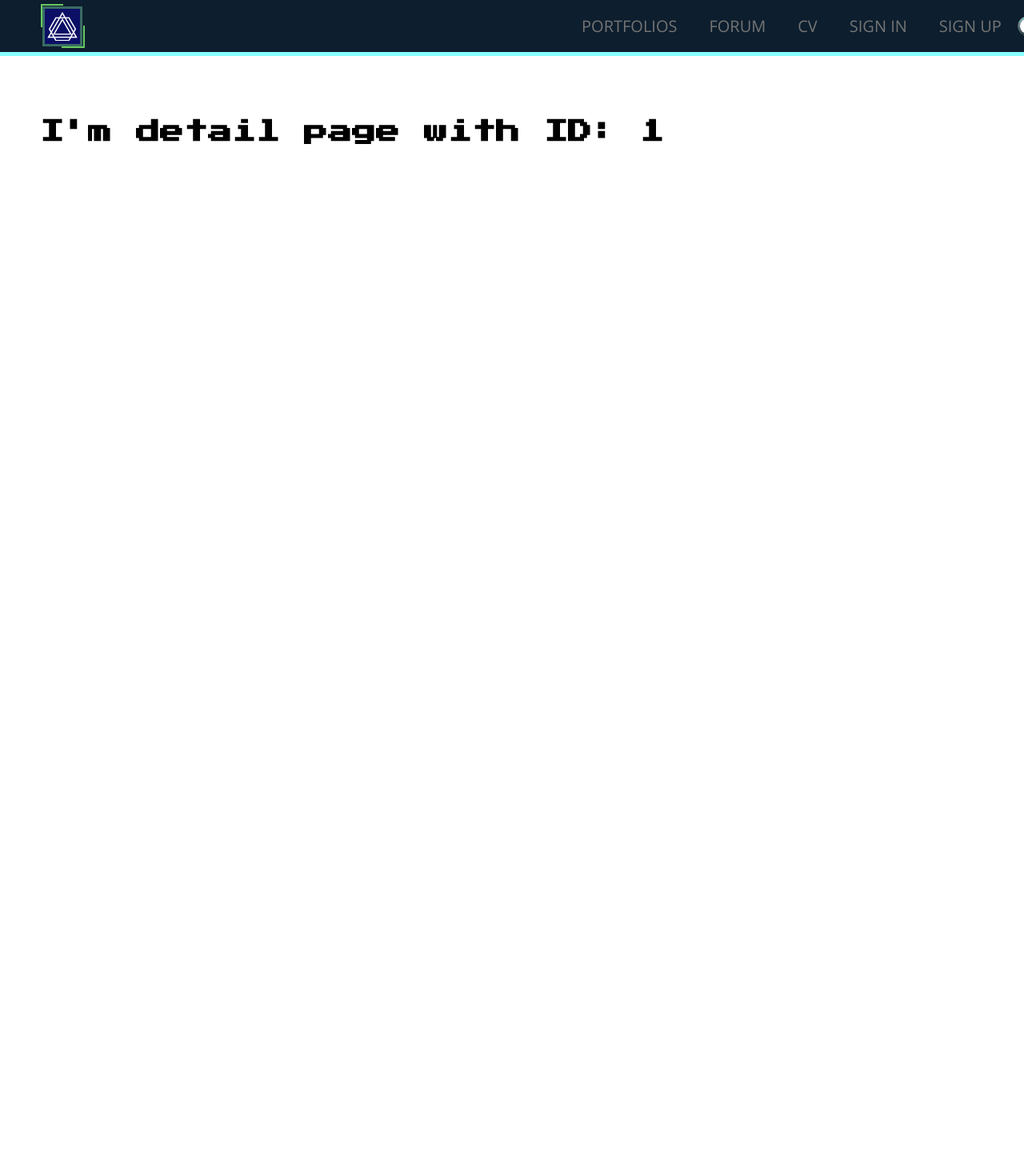
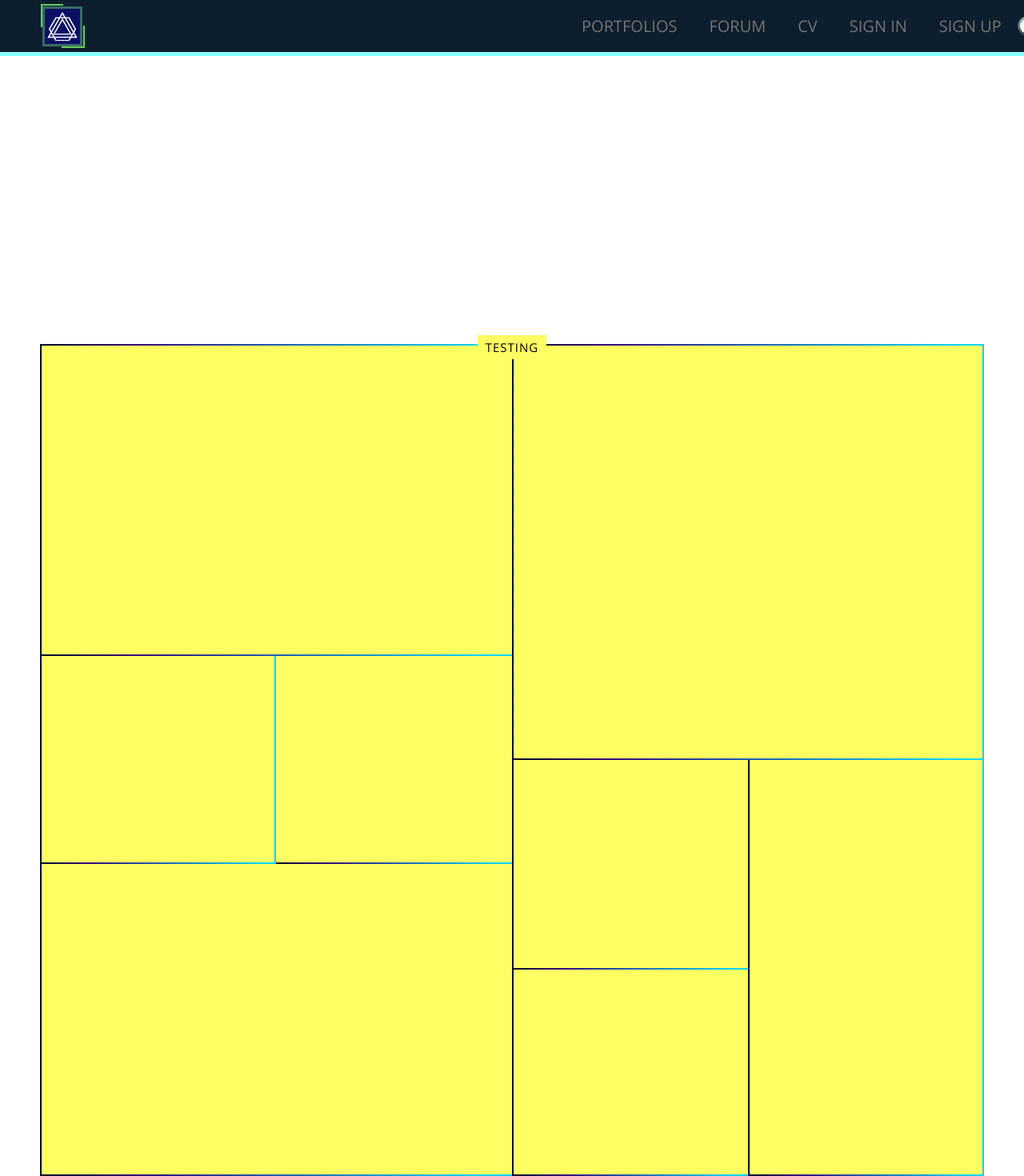
Before and after one commit to ChanManChan/nextJs-portfolio, a Next.js app: page /portfolios/1 in a window 1280 px wide. Shown: the whole page at 80% size. Before the commit the page ends 950 px from the top, so only its background shows below. Built offline with nearby package versions, Linux system fonts and the light colour scheme.

Commit message:
graphql implemented

```diff
--- a/components/shared/CustomInput.js
+++ b/components/shared/CustomInput.js
@@ -45,7 +45,7 @@ const Control = styled.div`
   &:hover,
   &:focus {
     > ${Bg_top},> ${Bg_right},> ${Bg} {
-      /* Light grey glow */
+      /* Light gradient glow */
       background: ${(p) =>
         p.theme.id === 'light'
           ? 'rgba(0, 188, 212, 1)'
--- a/components/shared/Hero.js
+++ b/components/shared/Hero.js
@@ -57,7 +57,7 @@ const Hero = () => (
       <h1> Hey, I'm Nanda Gopal. Experienced full stack developer</h1>
       <h3> Check out my portfolio</h3>
       <Link href='/portfolios' passHref>
-        <TitleButton>see my work</TitleButton>
+        <TitleButton themeColor='#fff'>see my work</TitleButton>
       </Link>
     </TitleInfo>
   </HeroContainer>
--- a/components/shared/ShimmerButton.js
+++ b/components/shared/ShimmerButton.js
@@ -4,14 +4,15 @@ const Button = styled.a`
   display: inline-block;
   text-transform: capitalize;
   text-decoration: none;
-  color: #fff;
+  color: ${(p) => p.themeColor};
   font-family: inherit;
   font-size: 2rem;
-  border: 0.3rem solid #fff;
+  border: 0.3rem solid ${(p) => p.themeColor};
   padding: 2rem 4rem;
   transition: background-color 0.3s, color 0.3s;
   position: relative;
   overflow: hidden;
+  cursor: pointer;
   &:hover {
     background-color: ${(p) => p.theme.primaryColor};
     color: ${(p) => p.theme.secondaryColor};
--- a/components/styles/Title.js
+++ b/components/styles/Title.js
@@ -1,4 +1,6 @@
 import styled, { keyframes } from 'styled-components';
+
+/**The text-shadow CSS property adds shadows to text. It accepts a comma-separated list of shadows to be applied to the text and any of its decorations. Each shadow is described by some combination of X and Y offsets from the element, blur radius, and color. */
 
 const TextWrapper = styled.div`
   @font-face {
@@ -14,10 +16,12 @@ const TextWrapper = styled.div`
 const neon = keyframes`
   0%,
   100% {
+    /* The last CSV is the position of the offset text*/
     text-shadow: 0 0 1vw #FA1C16, 0 0 3vw #FA1C16, 0 0 10vw #FA1C16, 0 0 10vw #FA1C16, 0 0 .4vw #FED128, .5vw .5vw .1vw #806914;
     color: #FED128;
   }
   50% {
+    /* Reduce each blur radius by half except for the offset text-shadow*/
     text-shadow: 0 0 .5vw #800E0B, 0 0 1.5vw #800E0B, 0 0 5vw #800E0B, 0 0 5vw #800E0B, 0 0 .2vw #800E0B, .5vw .5vw .1vw #40340A;
     color: #806914;
   }
@@ -25,10 +29,12 @@ const neon = keyframes`
 const flux = keyframes`
  0%,
   100% {
+    /* The last CSV is the position of the offset text*/
     text-shadow: 0 0 1vw #1041FF, 0 0 3vw #1041FF, 0 0 10vw #1041FF, 0 0 10vw #1041FF, 0 0 .4vw #8BFDFE, .5vw .5vw .1vw #147280;
     color: #28D7FE;
   }
   50% {
+    /* Reduce each blur radius by half except for the offset text-shadow*/
     text-shadow: 0 0 .5vw #082180, 0 0 1.5vw #082180, 0 0 5vw #082180, 0 0 5vw #082180, 0 0 .2vw #082180, .5vw .5vw .1vw #0A3940;
     color: #146C80;
   }
@@ -36,24 +42,17 @@ const flux = keyframes`
 
 const Neon = styled.div`
   font-family: neon;
-  color: #fb4264;
   font-size: 9vw;
   line-height: 9vw;
-  text-shadow: 0 0 3vw #f40a35;
   animation: ${neon} 1s ease infinite;
-  -moz-animation: ${neon} 1s ease infinite;
-  -webkit-animation: ${neon} 1s ease infinite;
+  pointer-events: none;
 `;
 const Flux = styled.div`
   font-family: neon;
-  color: #426dfb;
   font-size: 9vw;
   line-height: 9vw;
-  text-shadow: 0 0 3vw #2356ff;
   animation: ${flux} 2s linear infinite;
-  -moz-animation: ${flux} 2s linear infinite;
-  -webkit-animation: ${flux} 2s linear infinite;
-  -o-animation: ${flux} 2s linear infinite;
+  pointer-events: none;
 `;
 
 const Title = ({ neon, flux }) => (
--- a/components/styles/themes/dark.js
+++ b/components/styles/themes/dark.js
@@ -5,6 +5,7 @@ const theme = {
   staticColor1: '#eeeeee',
   staticColor2: '#757575',
   staticColor3: '#424242',
+  gridColor: '#ffff63',
   bodyBackgroundColor: '#000',
   bodyFontColor: '#fff',
   bg_gradient:
--- a/components/styles/themes/light.js
+++ b/components/styles/themes/light.js
@@ -5,6 +5,7 @@ const theme = {
   staticColor1: '#eeeeee',
   staticColor2: '#757575',
   staticColor3: '#424242',
+  gridColor: '#ffff63',
   bodyBackgroundColor: '#fff',
   bodyFontColor: '#000',
   bg_gradient:
--- a/package.json
+++ b/package.json
@@ -3,18 +3,22 @@
   "version": "0.1.0",
   "private": true,
   "scripts": {
-    "dev": "node server/index.js",
+    "dev": "nodemon --watch server server/index.js",
     "build": "next build",
     "start": "next start"
   },
   "dependencies": {
+    "axios": "^0.19.2",
     "express": "^4.17.1",
+    "express-graphql": "^0.9.0",
     "formik": "^2.1.4",
+    "graphql": "^15.0.0",
     "next": "9.3.6",
     "nprogress": "^0.2.0",
     "react": "16.13.1",
     "react-dom": "16.13.1",
     "styled-components": "^5.1.0",
+    "uuid": "^8.0.0",
     "yup": "^0.28.5"
   },
   "devDependencies": {
--- a/pages/portfolios/[id].js
+++ b/pages/portfolios/[id].js
@@ -1,5 +1,6 @@
 import React from 'react';
 import { useRouter } from 'next/router';
+import styled from 'styled-components';
 
 //! 1st method:- Functional component without getInitialProps
 // const PortfolioDetail = () => {
@@ -28,11 +29,160 @@ import { useRouter } from 'next/router';
 //   }
 // }
 
+const Border = styled.div`
+  background: ${(p) => p.theme.gridColor};
+  color: ${(p) => p.theme.secondaryColor};
+  position: absolute;
+  top: 0.2rem;
+  right: 0.2rem;
+  bottom: 0.2rem;
+  left: 0.2rem;
+  display: flex;
+  justify-content: center;
+  align-items: center;
+`;
+
+const Grid = styled.div`
+  display: grid;
+  grid: 15rem repeat(9, 13rem) / repeat(4, 1fr);
+  & > * > ${Border} {
+    will-change: background, color;
+    transition: background 0.25s ease, color 0.25s ease;
+    &:hover {
+      background: ${(p) => p.theme.secondaryColor};
+      color: #ffff63;
+    }
+  }
+`;
+
+const ProjectTitle = styled.div`
+  grid-area: 1 / 1 / 3 / 5;
+`;
+const Stack = styled.div`
+  position: relative;
+  background: ${(p) => p.theme.bg_gradient};
+  grid-area: 3 / 1 / 6 / 3;
+  > ${Border} {
+    right: 0;
+  }
+`;
+const Description = styled.div`
+  position: relative;
+  background: ${(p) => p.theme.bg_gradient};
+  grid-area: 3 / 3 / 7 / 5;
+`;
+const Deployed = styled.div`
+  position: relative;
+  background: ${(p) => p.theme.bg_gradient};
+  grid-area: 6 / 1 / 8 / 2;
+  > ${Border} {
+    top: 0;
+  }
+`;
+
+const Repository = styled.div`
+  grid-area: 6 / 2 / 8 / 3;
+  position: relative;
+  background: ${(p) => p.theme.bg_gradient};
+  > ${Border} {
+    left: 0;
+    right: 0;
+    top: 0;
+  }
+`;
+const Screenshot1 = styled.div`
+  grid-area: 7/ 3 / 9 / 4;
+  position: relative;
+  background: ${(p) => p.theme.bg_gradient};
+  > ${Border} {
+    bottom: 0;
+    right: 0;
+    top: 0;
+  }
+`;
+const Screenshot2 = styled.div`
+  background: ${(p) => p.theme.bg_gradient};
+  position: relative;
+  grid-area: 7 / 4 / 11 / 5;
+  > ${Border} {
+    top: 0;
+  }
+`;
+const Screenshot3 = styled.div`
+  background: ${(p) => p.theme.bg_gradient};
+  position: relative;
+  grid-area: 8 / 1 / 11 / 3;
+  > ${Border} {
+    right: 0;
+    top: 0;
+  }
+`;
+const Screenshot4 = styled.div`
+  background: ${(p) => p.theme.bg_gradient};
+  position: relative;
+  grid-area: 9 / 3 / 11 / 4;
+  > ${Border} {
+    right: 0;
+  }
+`;
+const Title = styled.div`
+  display: flex;
+  margin-top: -1rem;
+  justify-content: center;
+  grid-area: 3 / 2 / 5 / 4;
+  position: relative;
+  z-index: 1;
+  p {
+    text-transform: uppercase;
+    margin-top: 0.25rem;
+    line-height: 1.5;
+    display: inline-block;
+    span {
+      background: ${(p) => p.theme.gridColor};
+      padding: 0.5rem 1rem;
+      letter-spacing: 0.1rem;
+    }
+  }
+`;
+
 //! 3rd method:- getInitialProps on a functional component
 const PortfolioDetail = ({ query }) => {
   console.log('USE ROUTER: ', useRouter().query);
   const { id } = query;
-  return <h1>I'm detail page with ID: {id}</h1>;
+  return (
+    <Grid>
+      <ProjectTitle />
+      <Title>
+        <p>
+          <span>Testing</span>
+        </p>
+      </Title>
+      <Stack>
+        <Border />
+      </Stack>
+      <Description>
+        <Border />
+      </Description>
+      <Deployed>
+        <Border />
+      </Deployed>
+      <Repository>
+        <Border />
+      </Repository>
+      <Screenshot1>
+        <Border />
+      </Screenshot1>
+      <Screenshot2>
+        <Border />
+      </Screenshot2>
+      <Screenshot3>
+        <Border />
+      </Screenshot3>
+      <Screenshot4>
+        <Border />
+      </Screenshot4>
+    </Grid>
+  );
 };
 
 PortfolioDetail.getInitialProps = ({ query }) => {
```
Also changed, not shown: components/shared/Card.js (+77 -52 lines), pages/portfolios/index.js (+49 -22 lines), 2 other files (tests, documents, lock files or other folders).
